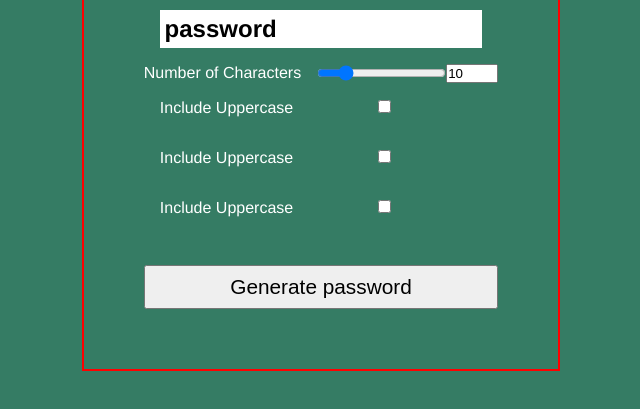
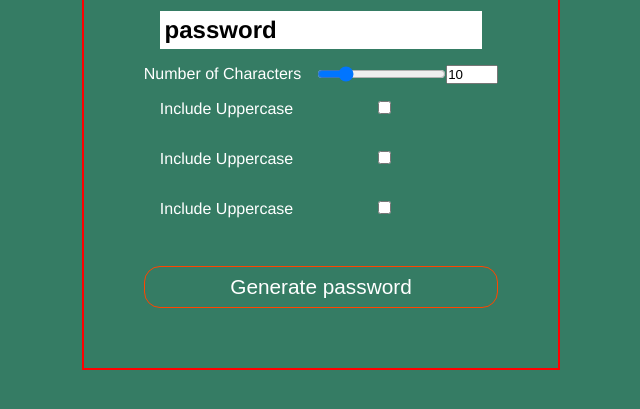
Before and after one commit to manoharys/Password-Generator, a plain HTML site: page index.html in a window 1280 px wide. Shown: the part 253-662 px from the top of the page, without its empty margins (319-959 px from the left). Drawn offline with Linux system fonts and the light colour scheme.

Commit message:
upadated styles

```diff
--- a/styles.css
+++ b/styles.css
@@ -57,7 +57,17 @@ button{
    width: 100%;
    padding:.5rem;
    margin-top: 2rem;
+   background: transparent;
+   border-radius: 1rem;
+   border: 1px solid orangered;
+   outline: none;
+   cursor: pointer;
+   color: white;
 }
+ button:hover{
+     background-color: rgba(32, 178, 171, 0.397);
+     color:#000;
+ }
 .character-selection{
   display: flex;
   justify-content: center;
```
